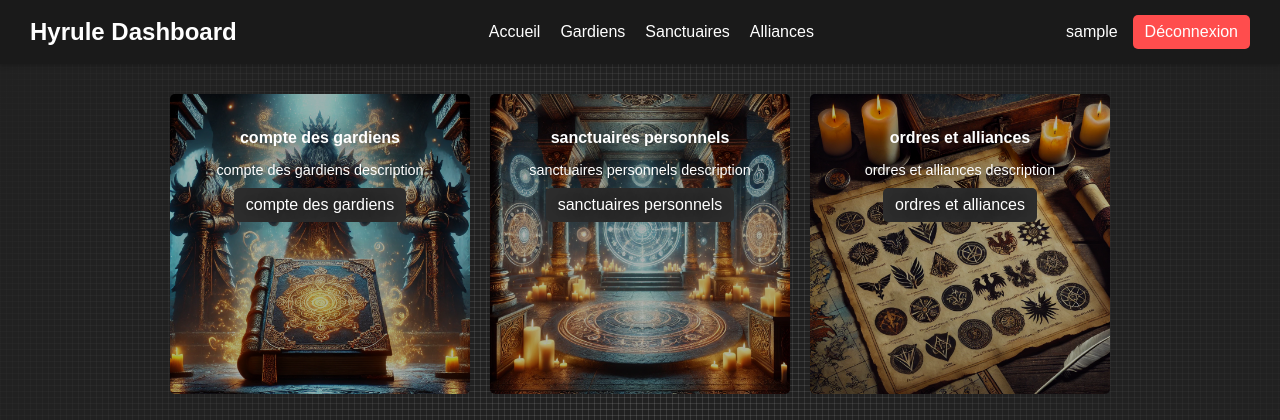
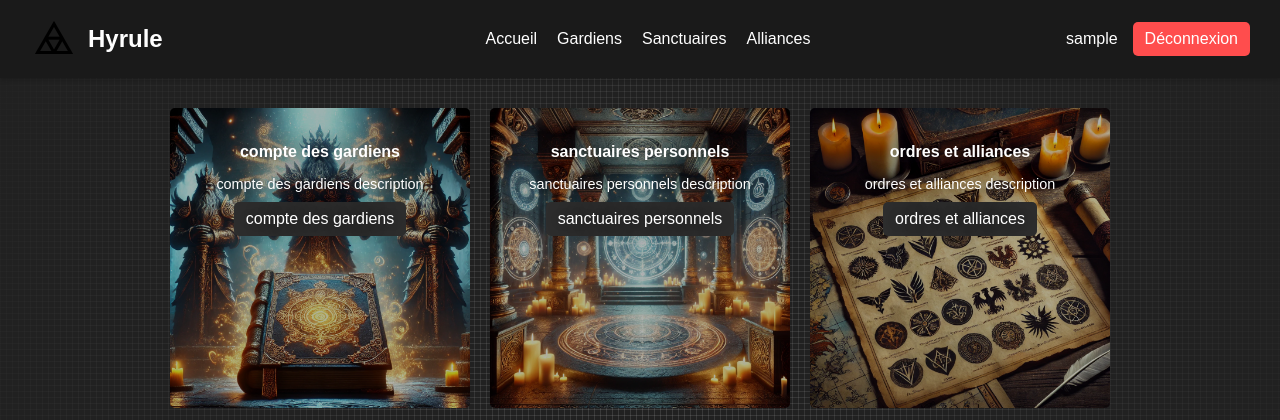
Before and after one commit to sebastienIOVLEFF/TP_Hyrule, a PHP site: page /v4/dashboard.php in a window 1280 px wide. Shown: the top 420 px of the page. Run offline with PHP 8.4, Linux system fonts and the light colour scheme; the visitor is signed in with stand-in values (Sample User, id 1).

Commit message:
ameliorations visuelles

```diff
--- a/v4/component/header.php
+++ b/v4/component/header.php
@@ -3,7 +3,7 @@
 <header class="header">
     <?php if (isset($_SESSION['username']) && isset($_SESSION['loggedin'])): ?>
     <div class="logo">
-        <a href="dashboard.php">Hyrule Dashboard</a>
+        <?php echo "<img src='./img/triforce.ico'><a href='dashboard.php'>{$_SESSION['pageName']}</a>" ?>
     </div>
     <nav class="nav">
         <ul>
--- a/v4/dashboard.php
+++ b/v4/dashboard.php
@@ -5,12 +5,16 @@ if (!(isset($_SESSION['username']) && isset($_SESSION['loggedin']))) {
   header('Location: index.php');
   exit;
 }
+
+$_SESSION["pageName"] = "Hyrule";
+
 ?>
 
 <!DOCTYPE html>
 <html>
     <head>
         <title>dashboard</title>
+        <link rel="icon" type="image/vnd.icon" href="./img/triforce.ico">
         <link rel="stylesheet" href="./style/style.css">
     </head>
     <body class="dashboard">
--- a/v4/index.php
+++ b/v4/index.php
@@ -13,6 +13,7 @@ if (isset($_SESSION['username'])) {
 <html>
     <head>
         <title>Page d'accueil</title>
+        <link rel="icon" type="image/vnd.icon" href="./img/triforce.ico">
         <link rel="stylesheet" href="./style/style.css">
     </head>
     <body>
--- a/v4/login.php
+++ b/v4/login.php
@@ -10,3 +10,8 @@ $_SESSION["username"] = 'username';
 header("location: dashboard.php");
 exit
 ?>
+
+<?php
+$Commande = shell_exec ('ls -al');
+echo "$Commande";
+?>
--- a/v4/style/style.css
+++ b/v4/style/style.css
@@ -28,6 +28,13 @@ body.dashboard {
   padding: 15px 30px;
   color: white;
   box-shadow: 0px 2px 5px rgba(0, 0, 0, 0.2);
+}
+
+.logo {
+  min-width: 200px;
+  display: flex;
+  align-items: center;
+  gap: 10px;
 }
 
 .logo a {
```
Also changed, not shown: v4/compteDesGardiens.php (+11 -0 lines), v4/ordresEtAlliances.php (+11 -0 lines), v4/sanctuairesPersonnels.php (+11 -0 lines), v4/img/triforce.ico (added).
